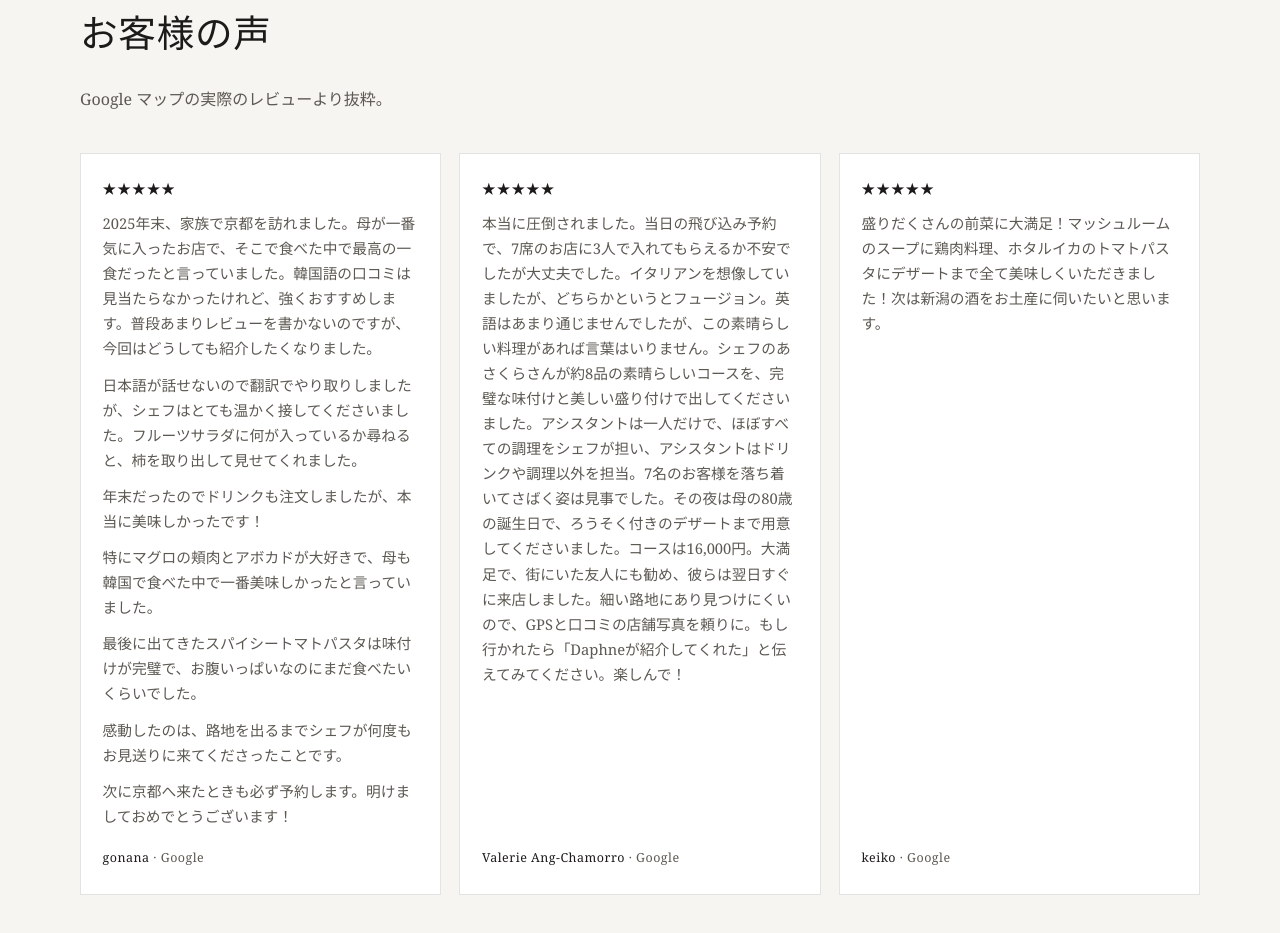
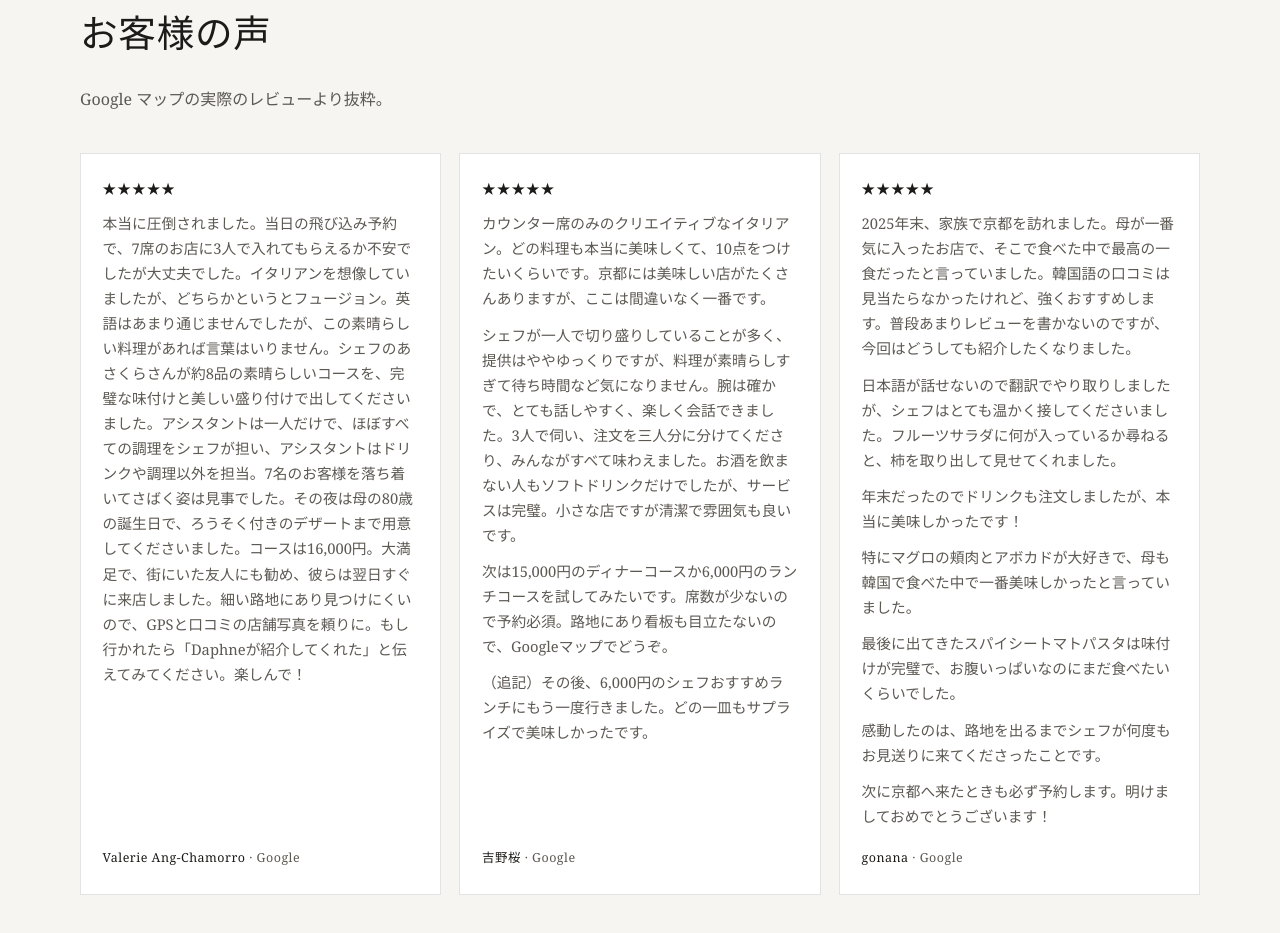
Before and after one commit to Summeriverfall/summerriverfall_Japan_GionAsakura, a plain HTML site: page jp/index.html in a window 1280 px wide. Shown: the part 3800-4733 px from the top of the page. Drawn offline with nearby package versions, Linux system fonts and the light colour scheme.

Commit message:
Replace guest reviews with three long Google Maps quotes.
Co-authored-by: Cursor <cursoragent@cursor.com>

```diff
--- a/jp/index.html
+++ b/jp/index.html
@@ -114,6 +114,23 @@
         <article class="review-card">
           <p class="review-card__stars" aria-label="星5">★★★★★</p>
           <div class="review-card__quote">
+            <p>本当に圧倒されました。当日の飛び込み予約で、7席のお店に3人で入れてもらえるか不安でしたが大丈夫でした。イタリアンを想像していましたが、どちらかというとフュージョン。英語はあまり通じませんでしたが、この素晴らしい料理があれば言葉はいりません。シェフのあさくらさんが約8品の素晴らしいコースを、完璧な味付けと美しい盛り付けで出してくださいました。アシスタントは一人だけで、ほぼすべての調理をシェフが担い、アシスタントはドリンクや調理以外を担当。7名のお客様を落ち着いてさばく姿は見事でした。その夜は母の80歳の誕生日で、ろうそく付きのデザートまで用意してくださいました。コースは16,000円。大満足で、街にいた友人にも勧め、彼らは翌日すぐに来店しました。細い路地にあり見つけにくいので、GPSと口コミの店舗写真を頼りに。もし行かれたら「Daphneが紹介してくれた」と伝えてみてください。楽しんで！</p>
+          </div>
+          <p class="review-card__meta"><strong>Valerie Ang-Chamorro</strong> · Google</p>
+        </article>
+        <article class="review-card">
+          <p class="review-card__stars" aria-label="星5">★★★★★</p>
+          <div class="review-card__quote">
+            <p>カウンター席のみのクリエイティブなイタリアン。どの料理も本当に美味しくて、10点をつけたいくらいです。京都には美味しい店がたくさんありますが、ここは間違いなく一番です。</p>
+            <p>シェフが一人で切り盛りしていることが多く、提供はややゆっくりですが、料理が素晴らしすぎて待ち時間など気になりません。腕は確かで、とても話しやすく、楽しく会話できました。3人で伺い、注文を三人分に分けてくださり、みんながすべて味わえました。お酒を飲まない人もソフトドリンクだけでしたが、サービスは完璧。小さな店ですが清潔で雰囲気も良いです。</p>
+            <p>次は15,000円のディナーコースか6,000円のランチコースを試してみたいです。席数が少ないので予約必須。路地にあり看板も目立たないので、Googleマップでどうぞ。</p>
+            <p>（追記）その後、6,000円のシェフおすすめランチにもう一度行きました。どの一皿もサプライズで美味しかったです。</p>
+          </div>
+          <p class="review-card__meta"><strong>吉野桜</strong> · Google</p>
+        </article>
+        <article class="review-card">
+          <p class="review-card__stars" aria-label="星5">★★★★★</p>
+          <div class="review-card__quote">
             <p>2025年末、家族で京都を訪れました。母が一番気に入ったお店で、そこで食べた中で最高の一食だったと言っていました。韓国語の口コミは見当たらなかったけれど、強くおすすめします。普段あまりレビューを書かないのですが、今回はどうしても紹介したくなりました。</p>
             <p>日本語が話せないので翻訳でやり取りしましたが、シェフはとても温かく接してくださいました。フルーツサラダに何が入っているか尋ねると、柿を取り出して見せてくれました。</p>
             <p>年末だったのでドリンクも注文しましたが、本当に美味しかったです！</p>
@@ -123,20 +140,6 @@
             <p>次に京都へ来たときも必ず予約します。明けましておめでとうございます！</p>
           </div>
           <p class="review-card__meta"><strong>gonana</strong> · Google</p>
-        </article>
-        <article class="review-card">
-          <p class="review-card__stars" aria-label="星5">★★★★★</p>
-          <div class="review-card__quote">
-            <p>本当に圧倒されました。当日の飛び込み予約で、7席のお店に3人で入れてもらえるか不安でしたが大丈夫でした。イタリアンを想像していましたが、どちらかというとフュージョン。英語はあまり通じませんでしたが、この素晴らしい料理があれば言葉はいりません。シェフのあさくらさんが約8品の素晴らしいコースを、完璧な味付けと美しい盛り付けで出してくださいました。アシスタントは一人だけで、ほぼすべての調理をシェフが担い、アシスタントはドリンクや調理以外を担当。7名のお客様を落ち着いてさばく姿は見事でした。その夜は母の80歳の誕生日で、ろうそく付きのデザートまで用意してくださいました。コースは16,000円。大満足で、街にいた友人にも勧め、彼らは翌日すぐに来店しました。細い路地にあり見つけにくいので、GPSと口コミの店舗写真を頼りに。もし行かれたら「Daphneが紹介してくれた」と伝えてみてください。楽しんで！</p>
-          </div>
-          <p class="review-card__meta"><strong>Valerie Ang-Chamorro</strong> · Google</p>
-        </article>
-        <article class="review-card">
-          <p class="review-card__stars" aria-label="星5">★★★★★</p>
-          <div class="review-card__quote">
-            <p>盛りだくさんの前菜に大満足！マッシュルームのスープに鶏肉料理、ホタルイカのトマトパスタにデザートまで全て美味しくいただきました！次は新潟の酒をお土産に伺いたいと思います。</p>
-          </div>
-          <p class="review-card__meta"><strong>keiko</strong> · Google</p>
         </article>
       </div>
     </div>
```
Also changed, not shown: cn/index.html (+17 -14 lines), en/index.html (+17 -14 lines).
